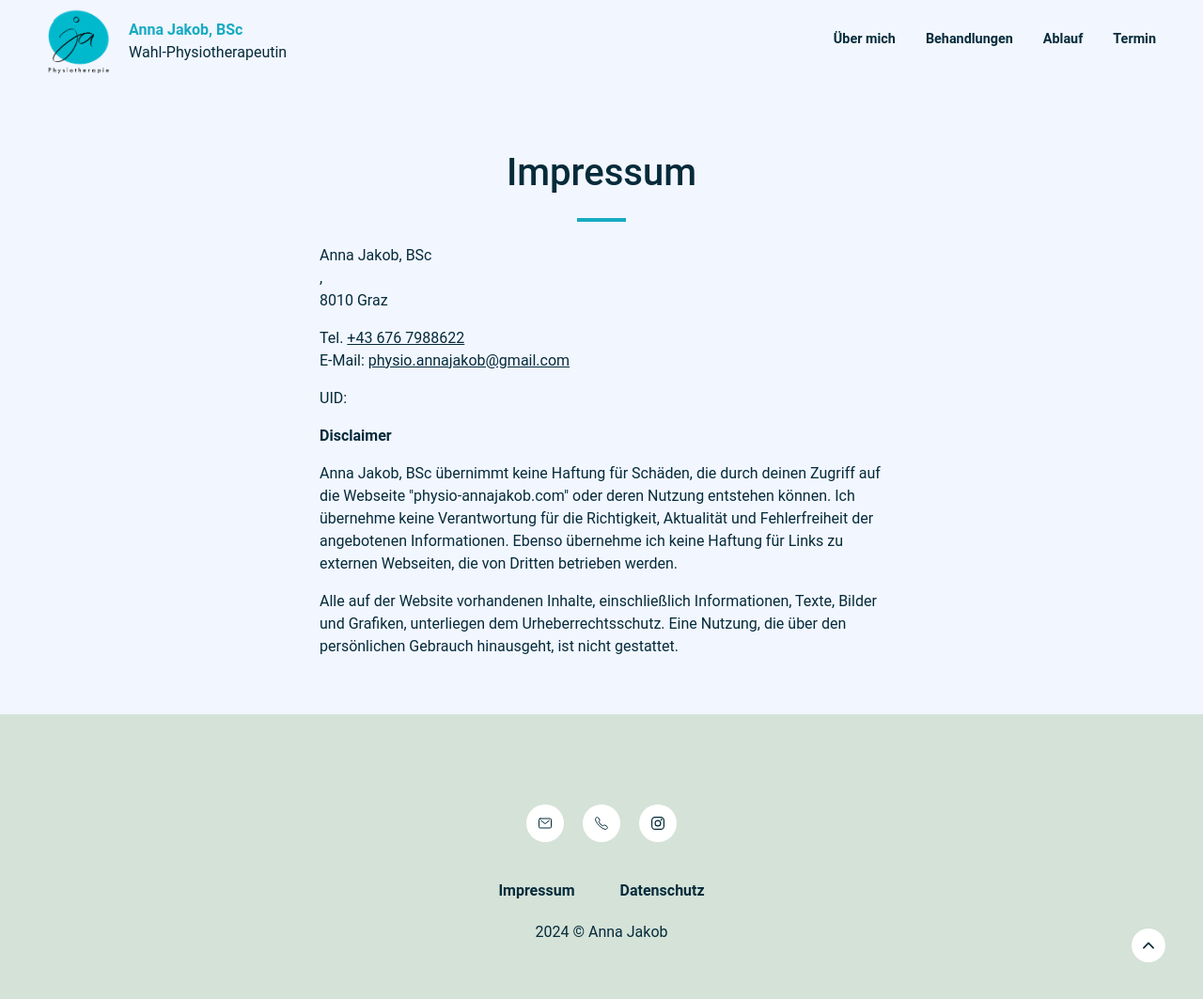
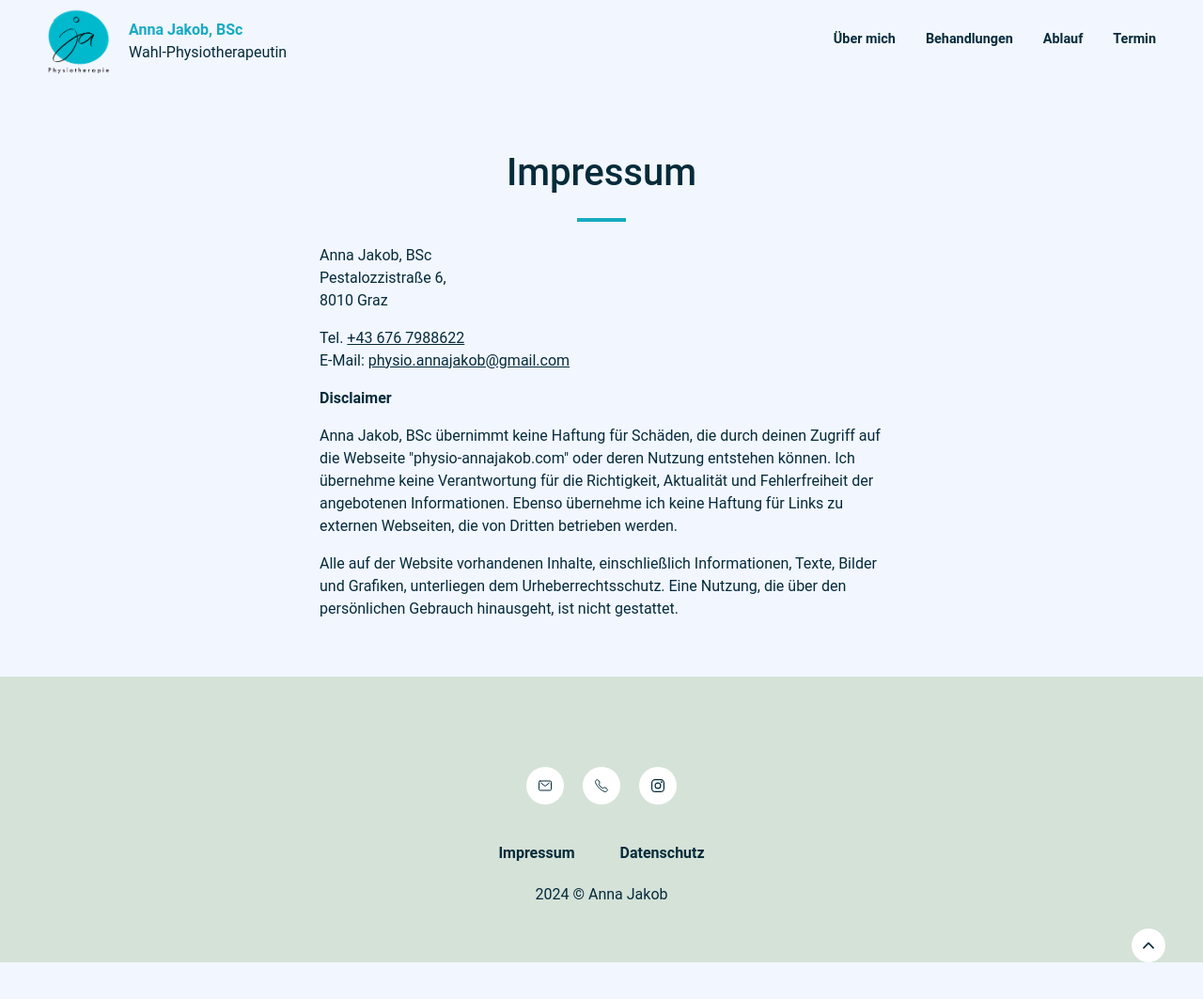
Before and after one commit to paulzwoelfer/annajakob-physio.github.io, a Jekyll site: the page built from imprint.md, in a window 1280 px wide and 1064 px high. Shown: the whole window at 94% size. Built offline with Jekyll 4.4.1, drawn with Linux system fonts in a browser that asks for light colours.

Commit message:
update address

```diff
--- a/_config.yml
+++ b/_config.yml
@@ -20,7 +20,7 @@ instagram_url: https://instagram.com/physio_anna_jakob
 email: physio.annajakob@gmail.com
 phone: +43 676 7988622
 UID:
-adresse:
+adresse: Pestalozzistraße 6
 city: 8010 Graz
 
 # build settings
--- a/imprint.md
+++ b/imprint.md
@@ -20,9 +20,6 @@ permalink: impressum
             <a href="mailto:{{site.email}}">{{site.email}}</a>
         </span>
     </p>
-    <p>
-        <span>UID: {{site.UID}}</span>
-    </p>
 
    <p><span><strong>Disclaimer</strong></span></p>
 
```
